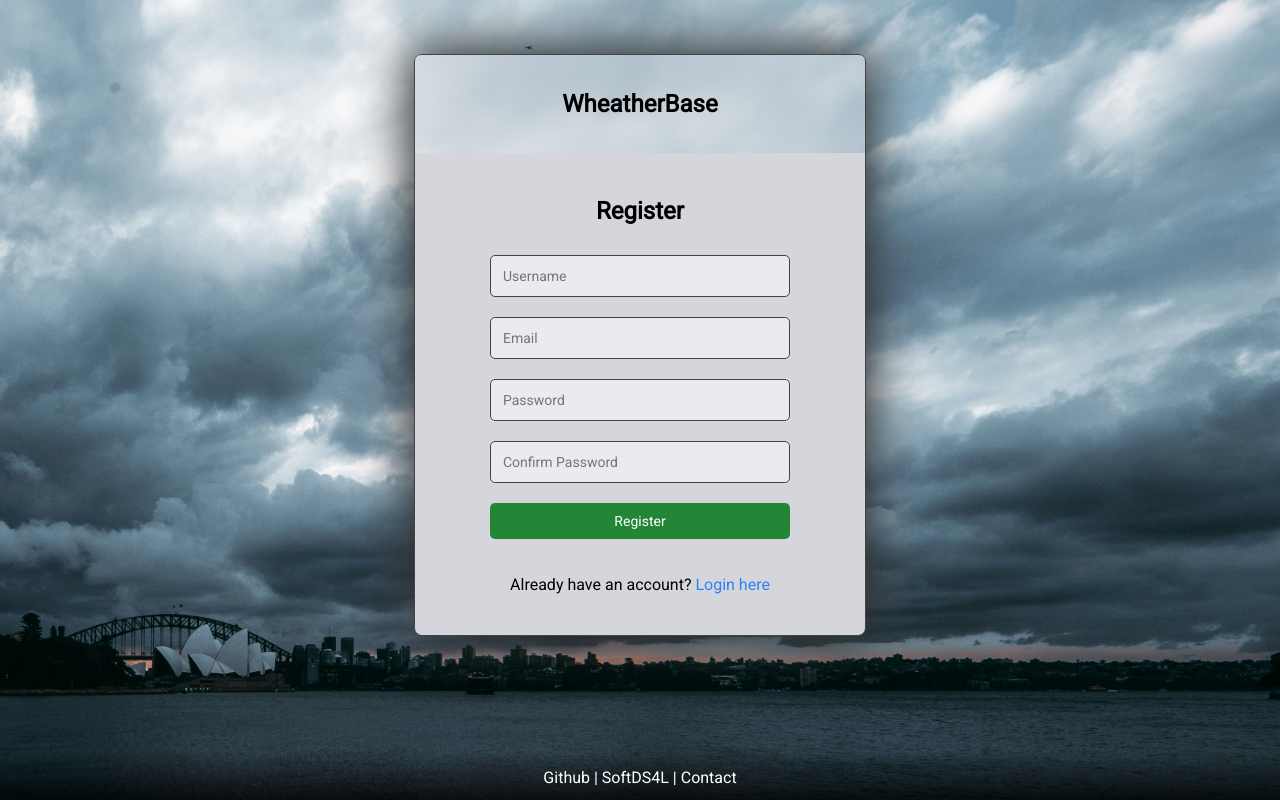
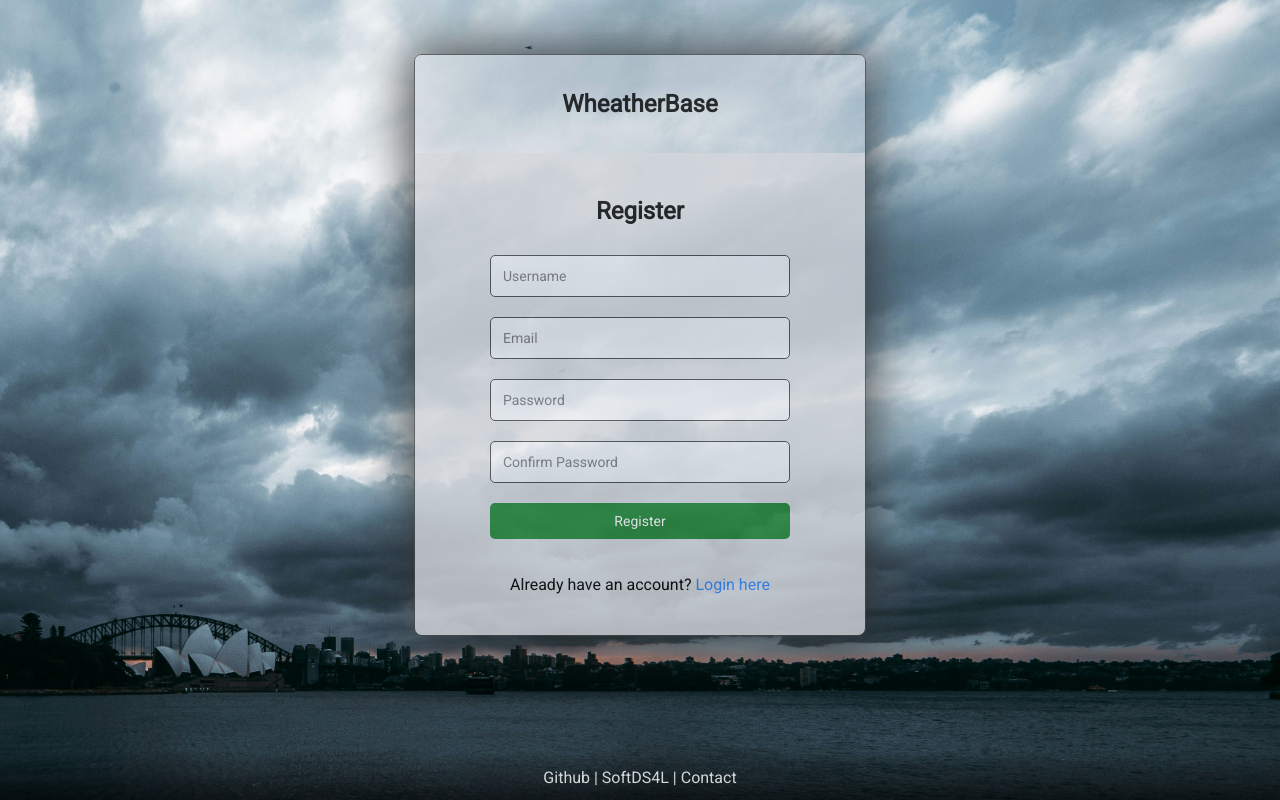
Before and after one commit to JeremiahD9/WheatherBase, a Flask app: page /register in a window 1280 px wide. Run offline with Flask 3, Linux system fonts and the light colour scheme; some libraries are stand-ins or nearby versions.

Commit message:
added css and html

```diff
--- a/FrontEndWheather/static/style.css
+++ b/FrontEndWheather/static/style.css
@@ -184,6 +184,7 @@ h1{
     background-repeat: no-repeat;
     background-position: center center;
     background-image: url("dark-clouds.jpg");
+    opacity: 80%;
 }
 
 .body-div {
```
